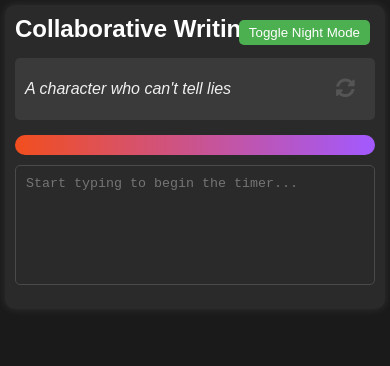
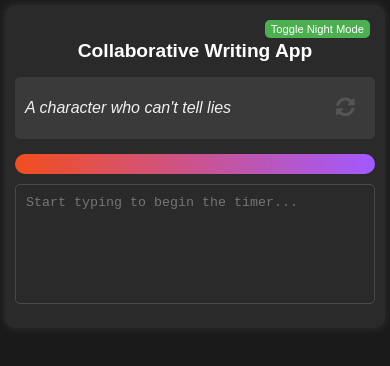
Before and after one commit to mcgini/WritingApp-ios, a plain HTML site: page index.html in a window 390 px wide. Both pictures are taken after a click on the button "Toggle Night Mode". Drawn offline with Linux system fonts and the light colour scheme.

Commit message:
update 14.24
adjustments to night mode

```diff
--- a/styles.css
+++ b/styles.css
@@ -13,101 +13,15 @@ body {
     padding: 15px;
     border-radius: 10px;
     box-shadow: 0 0 10px rgba(0,0,0,0.1);
-}
-
-body.night-mode {
-    background-color: #1a1a1a;
-    color: #f0f0f0;
-}
-
-body.night-mode .container {
-    background-color: #2a2a2a;
-    box-shadow: 0 0 10px rgba(255,255,255,0.1);
-}
-
-body.night-mode #promptContainer {
-    background-color: #3a3a3a;
-}
-
-body.night-mode #textArea {
-    background-color: #2a2a2a;
-    color: #f0f0f0;
-    border-color: #4a4a4a;
-}
-
-body.night-mode button {
-    background-color: #4a4a4a;
-    color: #f0f0f0;
-}
-
-body.night-mode button:hover {
-    background-color: #5a5a5a;
-}
-
-body.night-mode #finishEarlyBtn {
-    background-color: #8b0000;
-}
-
-body.night-mode #finishEarlyBtn:hover {
-    background-color: #a00000;
-}
-
-body.night-mode #sharedContent {
-    background-color: #3a3a3a;
-}
-
-#nightModeToggle {
-    position: absolute;
-    top: 10px;
-    right: 10px;
-    padding: 5px 10px;
-    background-color: #4CAF50;
-    color: white;
-    border: none;
-    border-radius: 5px;
-    cursor: pointer;
-}
-
-#nightModeToggle:hover {
-    background-color: #45a049;
-}
-
-body.night-mode h1 {
-    color: #ffffff;  /* Bright white for better contrast in dark mode */
-}
-
-#nightModeToggle {
-    position: absolute;
-    top: 10px;
-    right: 10px;
-    padding: 5px 10px;
-    background-color: #4CAF50;
-    color: white;
-    border: none;
-    border-radius: 5px;
-    cursor: pointer;
-    z-index: 1000;  /* Ensure the button is always on top */
-}
-
-#nightModeToggle:hover {
-    background-color: #45a049;
-}
-
-/* Adjust the container to make room for the toggle button */
-.container {
     position: relative;
-    padding-top: 40px;  /* Increase top padding to make room for the button */
-}
-
-/* Adjust the h1 styles */
-h1 {
-    margin-top: 0;  /* Remove top margin to compensate for increased container padding */
 }
 
 h1 {
     color: #333;
+    margin-top: 30px;
     margin-bottom: 15px;
     font-size: 1.5em;
+    text-align: center;
 }
 
 #promptContainer {
@@ -157,7 +71,7 @@ h1 {
     overflow-y: auto;
 }
 
-#sharedWritingContainer {
+#sharedWriting {
     margin: 0;
     word-wrap: break-word;
 }
@@ -205,14 +119,71 @@ button:hover {
     background-color: #45a049;
 }
 
-#finishEarlyBtn {
-    background-color: #f44336;
+#nightModeToggle {
+    position: absolute;
+    top: 10px;
+    right: 10px;
+    padding: 5px 10px;
+    background-color: #4CAF50;
+    color: white;
+    border: none;
+    border-radius: 5px;
+    cursor: pointer;
+    font-size: 0.8em;
+    z-index: 1000;
 }
 
-#finishEarlyBtn:hover {
-    background-color: #d32f2f;
+#nightModeToggle:hover {
+    background-color: #45a049;
 }
 
+/* Night mode styles */
+body.night-mode {
+    background-color: #1a1a1a;
+    color: #f0f0f0;
+}
+
+body.night-mode .container {
+    background-color: #2a2a2a;
+    box-shadow: 0 0 10px rgba(255,255,255,0.1);
+}
+
+body.night-mode h1 {
+    color: #ffffff;
+}
+
+body.night-mode #promptContainer {
+    background-color: #3a3a3a;
+}
+
+body.night-mode #textArea {
+    background-color: #2a2a2a;
+    color: #f0f0f0;
+    border-color: #4a4a4a;
+}
+
+body.night-mode button {
+    background-color: #4a4a4a;
+    color: #f0f0f0;
+}
+
+body.night-mode button:hover {
+    background-color: #5a5a5a;
+}
+
+body.night-mode #finishEarlyBtn {
+    background-color: #8b0000;
+}
+
+body.night-mode #finishEarlyBtn:hover {
+    background-color: #a00000;
+}
+
+body.night-mode #sharedContent {
+    background-color: #3a3a3a;
+}
+
+/* Responsive adjustments */
 @media (max-width: 600px) {
     body {
         padding: 5px;
@@ -222,6 +193,16 @@ button:hover {
         padding: 10px;
     }
 
+    h1 {
+        font-size: 1.2em;
+        margin-top: 25px;
+    }
+
+    #nightModeToggle {
+        font-size: 0.7em;
+        padding: 3px 6px;
+    }
+
     #textArea {
         height: 120px;
     }
```
Also changed, not shown: index.html (line endings or trailing spaces).
